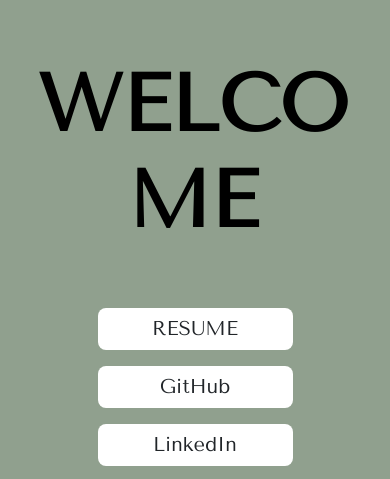
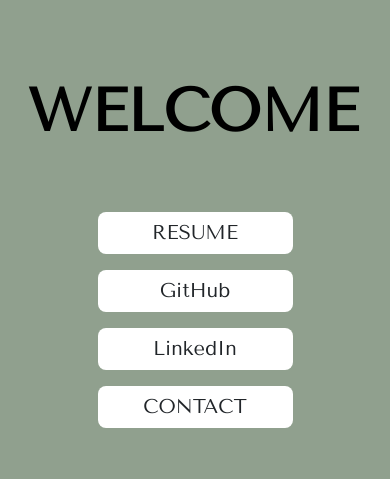
Before and after one commit to matthayden09/matthayden09.github.io, a website: page index.html in a window 390 px wide. Shown: the top 479 px of the page. Drawn offline with nearby package versions, Linux system fonts and the light colour scheme.

Commit message:
adjusted header for mobile

```diff
--- a/style.css
+++ b/style.css
@@ -11,6 +11,12 @@
     text-align: center;
     margin-top: 3rem;
     margin-bottom: 3rem;
+}
+
+@media only screen and (max-width: 768px) {
+    .letter {
+        font-size: .75em;
+    }
 }
 
 /* start anime */
```
